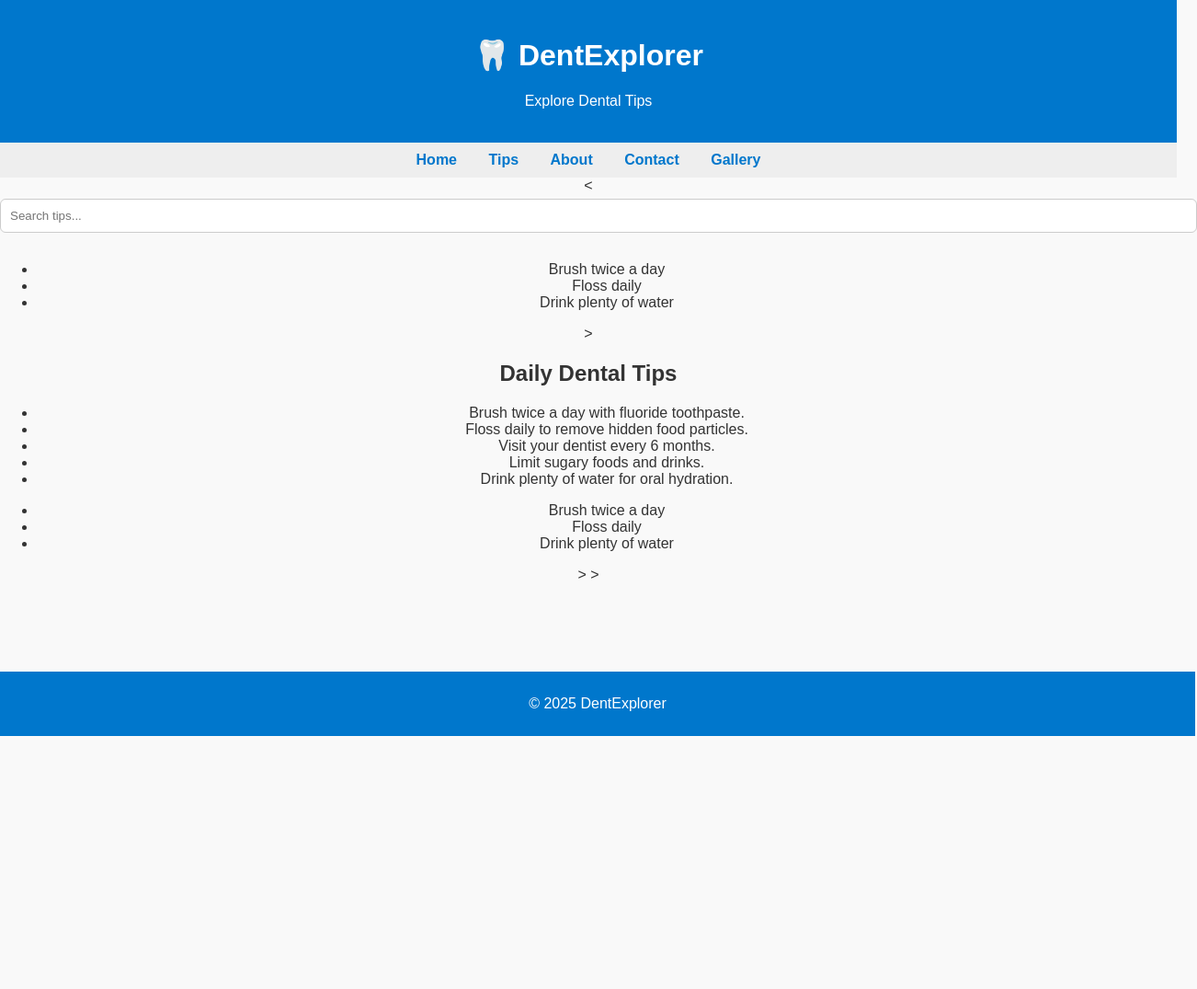
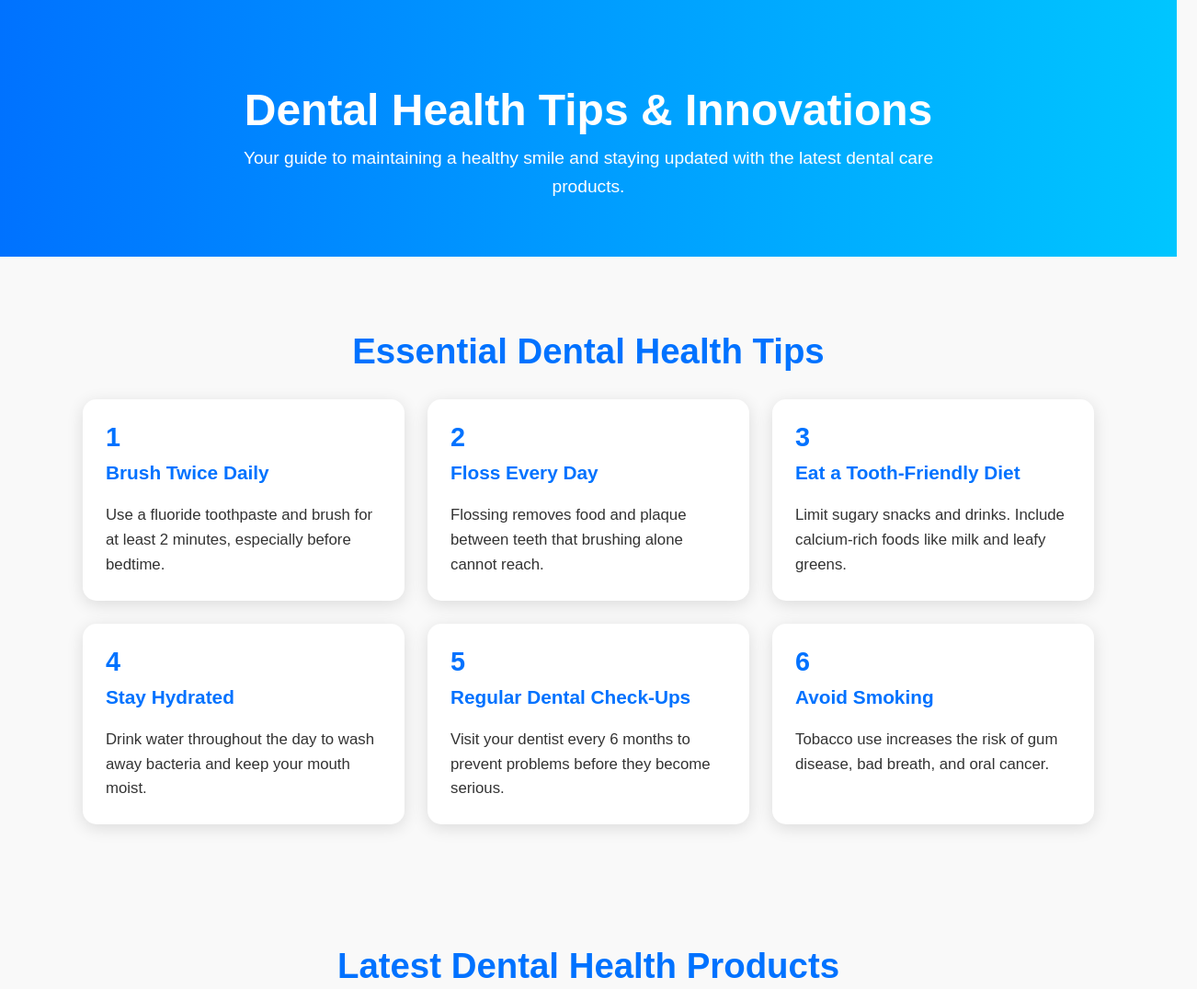
Before and after one commit to montelukast18-ux/Dentexplorer-, a plain HTML site: page tips.html in a window 1280 px wide. Shown: the top 1075 px of the page at 92% size, 1302 px wide, since content can reach past the window. Before the commit the page ends 800 px from the top, so only its background shows below. Drawn offline with Linux system fonts and the light colour scheme.

Commit message:
Update tips.html

```diff
--- a/tips.html
+++ b/tips.html
@@ -3,73 +3,186 @@
 <head>
   <meta charset="UTF-8">
   <meta name="viewport" content="width=device-width, initial-scale=1.0">
-  <title>DentExplorer - Tips</title>
-  <link rel="stylesheet" href="style.css">
+  <title>Dental Health Tips - Dental Explorer</title>
+  <style>
+    body {
+      font-family: Arial, sans-serif;
+      margin: 0;
+      padding: 0;
+      background: #f9f9f9;
+      color: #333;
+    }
+
+    /* Header */
+    .header {
+      background: linear-gradient(to right, #0072ff, #00c6ff);
+      color: white;
+      padding: 60px 20px;
+      text-align: center;
+    }
+    .header h1 {
+      font-size: 3em;
+      margin-bottom: 10px;
+    }
+    .header p {
+      font-size: 1.2em;
+      max-width: 800px;
+      margin: auto;
+      line-height: 1.6;
+    }
+
+    /* Section Common Styles */
+    section {
+      padding: 50px 20px;
+      max-width: 1100px;
+      margin: auto;
+    }
+    section h2 {
+      text-align: center;
+      font-size: 2.4em;
+      color: #0072ff;
+      margin-bottom: 30px;
+    }
+
+    /* Tips Section */
+    .tips-container {
+      display: grid;
+      grid-template-columns: repeat(auto-fit, minmax(280px, 1fr));
+      gap: 25px;
+    }
+    .tip {
+      background: white;
+      padding: 25px;
+      border-radius: 15px;
+      box-shadow: 0 4px 18px rgba(0,0,0,0.12);
+      transition: transform 0.2s ease;
+    }
+    .tip:hover {
+      transform: translateY(-7px);
+    }
+    .tip-number {
+      font-size: 1.8em;
+      font-weight: bold;
+      color: #0072ff;
+    }
+    .tip h3 {
+      margin-top: 10px;
+      font-size: 1.3em;
+      color: #0072ff;
+    }
+    .tip p {
+      margin: 10px 0 0;
+      font-size: 1.05em;
+      line-height: 1.6;
+    }
+
+    /* Products Section */
+    .products-container {
+      display: grid;
+      grid-template-columns: repeat(auto-fit, minmax(280px, 1fr));
+      gap: 25px;
+    }
+    .product {
+      background: white;
+      padding: 20px;
+      border-radius: 15px;
+      box-shadow: 0 4px 20px rgba(0,0,0,0.15);
+      text-align: center;
+      transition: transform 0.25s ease;
+    }
+    .product:hover {
+      transform: scale(1.05);
+    }
+    .product img {
+      width: 100%;
+      max-height: 200px;
+      object-fit: contain;
+      border-radius: 10px;
+      margin-bottom: 15px;
+    }
+    .product h3 {
+      font-size: 1.3em;
+      color: #0072ff;
+      margin-bottom: 10px;
+    }
+    .product p {
+      font-size: 1.05em;
+      line-height: 1.6;
+    }
+
+  </style>
 </head>
 <body>
-  <header>
-    <h1>🦷 DentExplorer</h1>
-    <p>Explore Dental Tips</p>
-  </header>
 
-  <nav>
-    <a href="index.html">Home</a>
-    <a href="tips.html">Tips</a>
-    <a href="about.html">About</a>
-    <a href="contact.html">Contact</a>
-      <a href="gallery.html">Gallery</a>
+  <!-- Header -->
+  <div class="header">
+    <h1>Dental Health Tips & Innovations</h1>
+    <p>Your guide to maintaining a healthy smile and staying updated with the latest dental care products.</p>
+  </div>
 
-  </nav>
+  <!-- Dental Health Tips -->
+  <section>
+    <h2>Essential Dental Health Tips</h2>
+    <div class="tips-container">
+      <div class="tip">
+        <div class="tip-number">1</div>
+        <h3>Brush Twice Daily</h3>
+        <p>Use a fluoride toothpaste and brush for at least 2 minutes, especially before bedtime.</p>
+      </div>
+      <div class="tip">
+        <div class="tip-number">2</div>
+        <h3>Floss Every Day</h3>
+        <p>Flossing removes food and plaque between teeth that brushing alone cannot reach.</p>
+      </div>
+      <div class="tip">
+        <div class="tip-number">3</div>
+        <h3>Eat a Tooth-Friendly Diet</h3>
+        <p>Limit sugary snacks and drinks. Include calcium-rich foods like milk and leafy greens.</p>
+      </div>
+      <div class="tip">
+        <div class="tip-number">4</div>
+        <h3>Stay Hydrated</h3>
+        <p>Drink water throughout the day to wash away bacteria and keep your mouth moist.</p>
+      </div>
+      <div class="tip">
+        <div class="tip-number">5</div>
+        <h3>Regular Dental Check-Ups</h3>
+        <p>Visit your dentist every 6 months to prevent problems before they become serious.</p>
+      </div>
+      <div class="tip">
+        <div class="tip-number">6</div>
+        <h3>Avoid Smoking</h3>
+        <p>Tobacco use increases the risk of gum disease, bad breath, and oral cancer.</p>
+      </div>
+    </div>
+  </section>
 
-  <<input type="text" id="searchBox" placeholder="Search tips...">
-<ul id="tipsList">
-  <li>Brush twice a day</li>
-  <li>Floss daily</li>
-  <li>Drink plenty of water</li>
-</ul>
+  <!-- Latest Dental Products -->
+  <section>
+    <h2>Latest Dental Health Products</h2>
+    <div class="products-container">
+      <div class="product">
+        <img src="https://via.placeholder.com/300x200?text=Electric+Toothbrush" alt="Electric Toothbrush">
+        <h3>Smart Electric Toothbrush</h3>
+        <p>Tracks your brushing habits via a mobile app and ensures you never miss a spot.</p>
+      </div>
+      <div class="product">
+        <img src="https://via.placeholder.com/300x200?text=Water+Flosser" alt="Water Flosser">
+        <h3>Portable Water Flosser</h3>
+        <p>Removes plaque and food debris with powerful water jets — perfect for braces and implants.</p>
+      </div>
+      <div class="product">
+        <img src="https://via.placeholder.com/300x200?text=Whitening+Kit" alt="Whitening Kit">
+        <h3>Teeth Whitening Kit</h3>
+        <p>Safe, dentist-approved home whitening kit for a brighter smile without sensitivity.</p>
+      </div>
+      <div class="product">
+        <img src="https://via.placeholder.com/300x200?text=AI+Dental+Scanner" alt="AI Dental Scanner">
+        <h3>AI-Powered Dental Scanner</h3>
+        <p>Helps detect early signs of cavities and gum problems using artificial intelligence.</p>
+      </div>
+    </div>
+  </section>
 
-<script>
-const searchBox = document.getElementById("searchBox");
-const tips = document.querySelectorAll("#tipsList li");
-
-searchBox.addEventListener("input", function() {
-  const text = searchBox.value.toLowerCase();
-  tips.forEach(tip => {
-    tip.style.display = tip.textContent.toLowerCase().includes(text) ? "" : "none";
-  });
-});
-</script>>
-    <h2>Daily Dental Tips</h2>
-    <ul>
-      <li>Brush twice a day with fluoride toothpaste.</li>
-      <li>Floss daily to remove hidden food particles.</li>
-      <li>Visit your dentist every 6 months.</li>
-      <li>Limit sugary foods and drinks.</li>
-      <li>Drink plenty of water for oral hydration.</li>
-    </ul>
-  </<input type="text" id="searchBox" placeholder="Search tips...">
-<ul id="tipsList">
-  <li>Brush twice a day</li>
-  <li>Floss daily</li>
-  <li>Drink plenty of water</li>
-</ul>
-
-<script>
-const searchBox = document.getElementById("searchBox");
-const tips = document.querySelectorAll("#tipsList li");
-
-searchBox.addEventListener("input", function() {
-  const text = searchBox.value.toLowerCase();
-  tips.forEach(tip => {
-    tip.style.display = tip.textContent.toLowerCase().includes(text) ? "" : "none";
-  });
-});
-</script>>
-
-  <footer>
-    <p>© 2025 DentExplorer</p>
-  </footer>
 </body>
-</<iframe width="350" height="200"
-src="https://www.youtube.com/embed/VIDEO_ID"
-frameborder="0" allowfullscreen></iframe>>
+</html>
```
